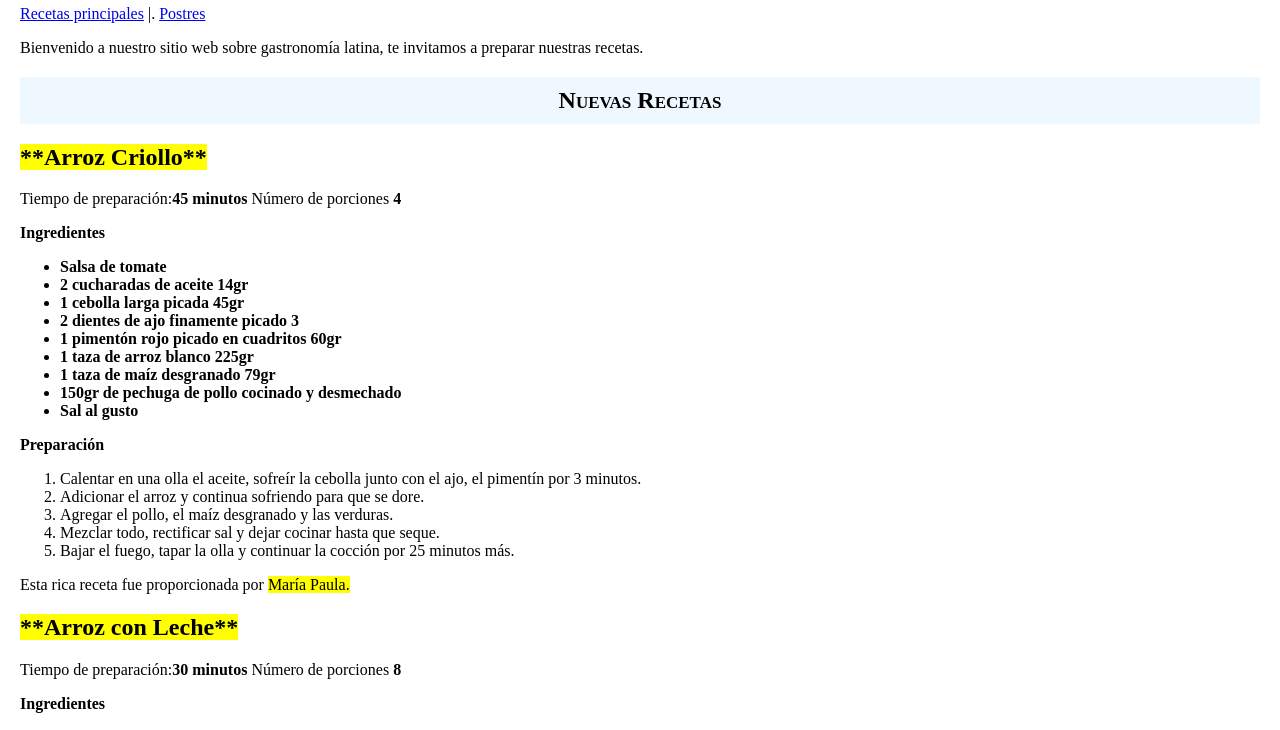
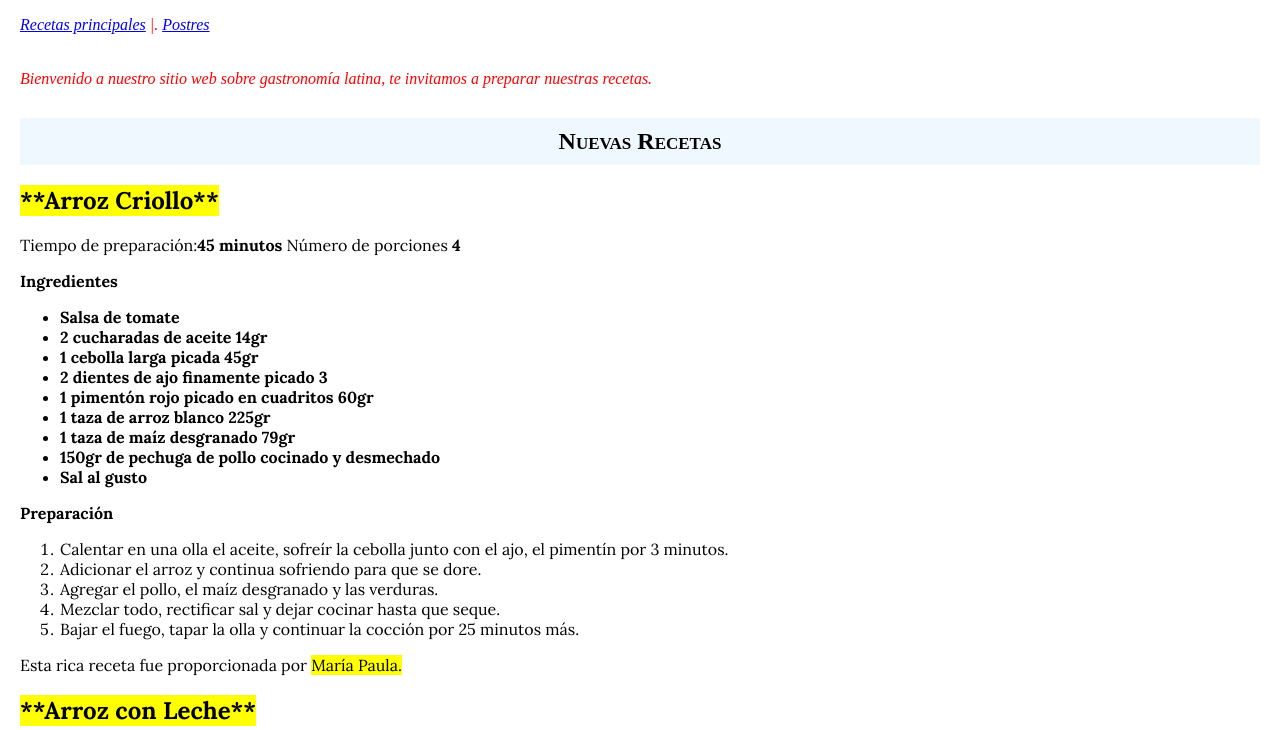
Before and after one commit to mjaurena/Etiqueta-Semantica, a plain HTML site: page Index.html in a window 1280 px wide. Shown: the part 129-859 px from the top of the page. Drawn offline with Linux system fonts and the light colour scheme.

Commit message:
Tipografias en html

```diff
--- a/Index.html
+++ b/Index.html
@@ -4,15 +4,16 @@
     <meta charset="utf-8">
     <meta name="viewport" content="width=device-width,user-scalable=no">
     <link rel="stylesheet" href="CSS/estilos.css">
+    <link href="https://fonts.googleapis.com/css? family=Lora:400,400italic,700,700italic" rel="stylesheet" type="text/css">
     <title>Etiquetas Semánticas</title>
   </head>
   <body>
   <header>
     <h1><img src="recetas ej etiq semanticas.jpg" alt="Logo Recetas.com" title="Logo Recetas.com" width="50px">Recetas.com</h1>
   </header
-  <nav-bar id="menu-principal">
-    <p><a href="https://www.google.com" target="_blank">Recetas principales</a> |. <a href="https://www.google.com" target="_blank">Postres</a></p>
-    <p>Bienvenido a nuestro sitio web sobre gastronomía latina, te invitamos a preparar nuestras recetas.</p>
+  <nav-bar>
+    <p class="menu-principal"><a href="https://www.google.com" target="_blank">Recetas principales</a> |. <a href="https://www.google.com" target="_blank">Postres</a></p>
+    <p class="menu-principal">Bienvenido a nuestro sitio web sobre gastronomía latina, te invitamos a preparar nuestras recetas.</p>
   </nav-bar>
   <section>
     <h1 class="titulo">Nuevas Recetas</h1>
```
